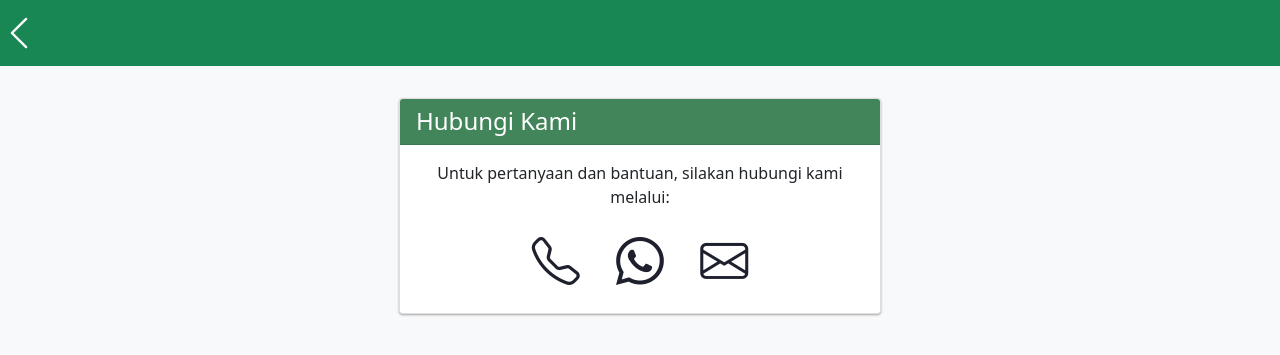
After one commit to Azmi054/02_trashdeep, a PHP site: the page made by Petugas/Profil petugas/bantuan.php in a window 1280 px wide. The commit adds this page. Shown: the top 355 px of the page. Run offline with PHP 8.4, Linux system fonts and the light colour scheme.

Commit message:
edit halaman profil

```diff
--- /dev/null
+++ b/Petugas/Profil petugas/bantuan.php
@@ -0,0 +1,78 @@
+<!DOCTYPE html>
+<html lang="en">
+<head>
+  <meta charset="UTF-8">
+  <meta name="viewport" content="width=device-width, initial-scale=1.0">
+  <meta http-equiv="X-UA-Compatible" content="ie=edge">
+  <title>Halaman Bantuan</title>
+  <link rel="stylesheet" href="https://cdnjs.cloudflare.com/ajax/libs/bootstrap/5.0.2/css/bootstrap.min.css">
+  <link rel="stylesheet" href="https://cdn.jsdelivr.net/npm/bootstrap-icons@1.10.5/font/bootstrap-icons.css">
+  <style>
+    body {
+      background-color: #f8f9fa;
+    }
+    .card {
+      margin: 2rem;
+      box-shadow: 0 1px 3px rgba(0,0,0,.12), 0 1px 2px rgba(0,0,0,.24);
+    }
+    .card-header {
+      background-color: #1e212d;
+      color: white;
+    }
+    .card-header h4 {
+      margin-bottom: 0;
+    }
+    .card-body {
+      padding: 1rem;
+      text-align: center;
+    }
+    .card-body p {
+      margin-bottom: 1rem;
+    }
+    .card-body a {
+      display: inline-block;
+      margin: 0 1rem;
+      font-size: 3rem;
+      color: #1e212d;
+    }
+  </style>
+</head>
+<body>
+<header>
+        <nav class="navbar navbar-expand-lg navbar-dark bg-success">
+            <a class="navbar-brand" href="profil.php" style=" color : white">
+            <img
+              src="../../assets/beranda.svg"
+              draggable="false"
+              alt="Trashdeep"
+              height="40"
+            />
+          </a>
+                <div class="text-end mt-2 mx-3" style="color:white">
+                </div>
+
+              </div>
+            </nav>
+    </header>
+
+  <div class="container" >
+    <div class="row">
+      <div class="col-lg-6 mx-auto">
+        <div class="card">
+          <div class="card-header" style="background-color:#42855B;">
+            <h4 class="m-0">Hubungi Kami</h4>
+          </div>
+          <div class="card-body">
+            <p>Untuk pertanyaan dan bantuan, silakan hubungi kami melalui:</p>
+            <a href="tel:+6281387518726"><i class="bi bi-telephone"></i></a>
+            <a href="https://wa.me/6281387518726"><i class="bi bi-whatsapp"></i></a>
+            <a href="mailto:nasywa44@mhs.unsyiah.ac.id"><i class="bi bi-envelope"></i></a>
+          </div>
+        </div>
+      </div>
+    </div>
+  </div>
+
+  <script src="https://cdnjs.cloudflare.com/ajax/libs/bootstrap/5.0.2/js/bootstrap.bundle.min.js"></script>
+</body>
+</html>
--- a/Profil/profil.css
+++ b/Profil/profil.css
@@ -3,8 +3,8 @@
 }
 nav {
   background-color:#42855B;
-  height: 70px;
-  border-radius: 0 0 10px 10px;
+  height: 82px;
+  border-radius: 0  0 31px 31px;
   text-decoration: none;
   color: white;
 }
--- a/topnav.php
+++ b/topnav.php
@@ -8,7 +8,6 @@
               alt="Trashdeep"
               height="40"
             />
-            Beranda
           </a>
         </div>
     </nav>
```
Also changed, not shown: Petugas/Profil petugas/peraturan.php (added, +71 -0 lines), Petugas/Profil petugas/profil.css (added, +41 -0 lines), Petugas/Profil petugas/profil.php (added, +86 -0 lines).
